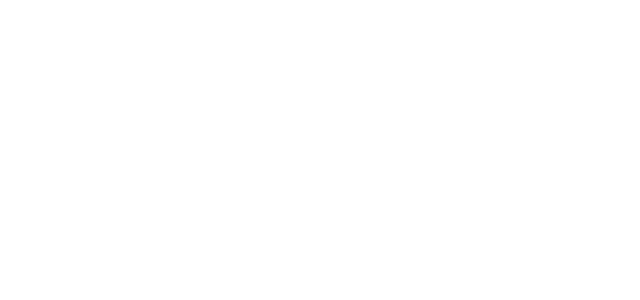
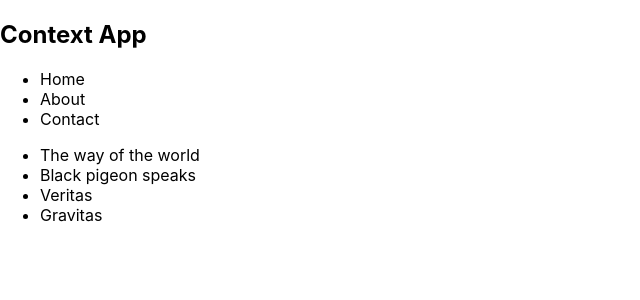
Before and after one commit to Jitgitbit/react-context-hooks-exercise-one, a React (Create React App) app: page / in a window 1280 px wide. Shown: the top 300 px of the page, without its empty margins (0-640 px from the left). Built offline with nearby package versions, Linux system fonts and the light colour scheme.

Commit message:
starting with two components

```diff
--- a/src/App.js
+++ b/src/App.js
@@ -1,9 +1,12 @@
 import React from 'react';
+import NavBar from './components/NavBar';
+import BookList from './components/BookList';
 
 function App() {
   return (
     <div className="App">
-
+      <NavBar/>
+      <BookList/>
     </div>
   );
 }
--- /dev/null
+++ b/src/components/BookList.jsx
@@ -0,0 +1,16 @@
+import React, { Component } from 'react'
+
+export default class BookList extends Component {
+  render() {
+    return (
+      <div className='book-list'>
+        <ul>
+          <li>The way of the world</li>
+          <li>Black pigeon speaks</li>
+          <li>Veritas</li>
+          <li>Gravitas</li>
+        </ul>
+      </div>
+    )
+  }
+}
--- /dev/null
+++ b/src/components/NavBar.jsx
@@ -0,0 +1,16 @@
+import React, { Component } from 'react'
+
+export default class NavBar extends Component {
+  render() {
+    return (
+      <nav>
+        <h1>Context App</h1>
+        <ul>
+          <li>Home</li>
+          <li>About</li>
+          <li>Contact</li>
+        </ul>
+      </nav>
+    )
+  }
+}
```
